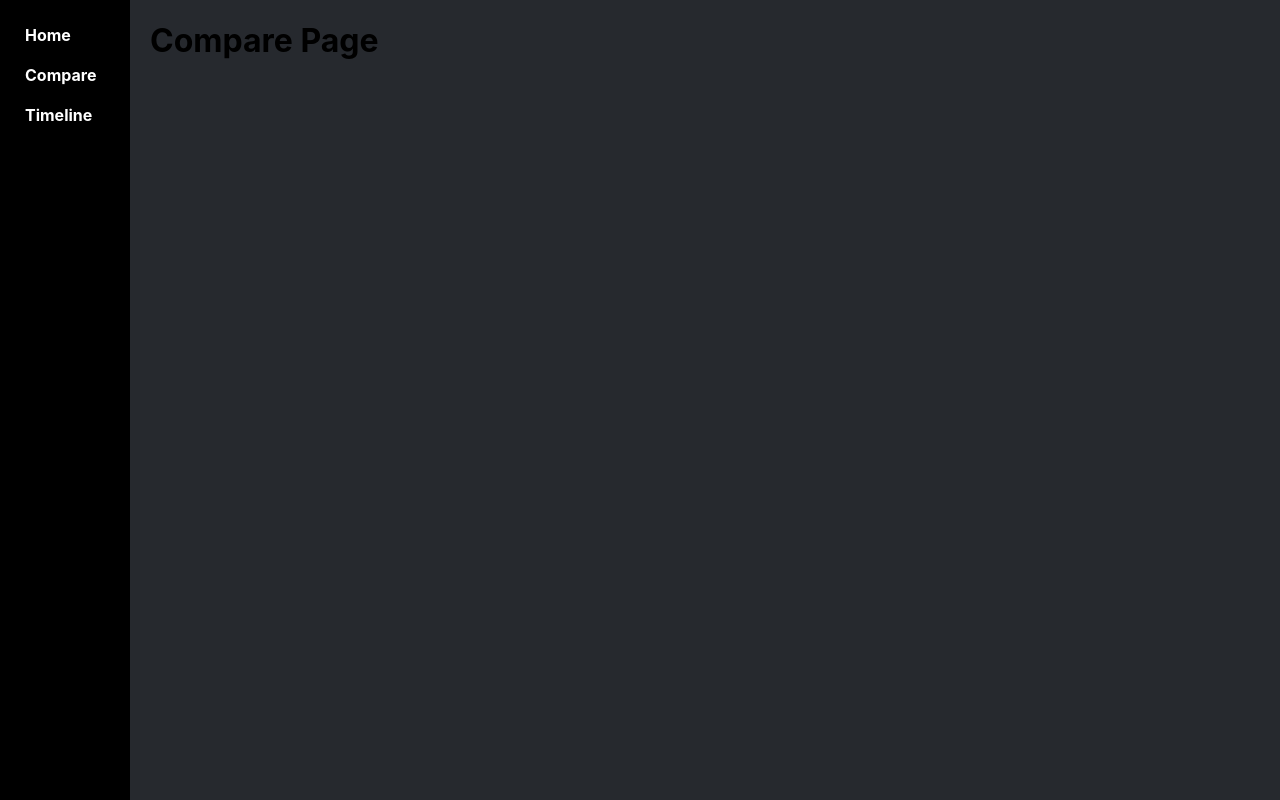
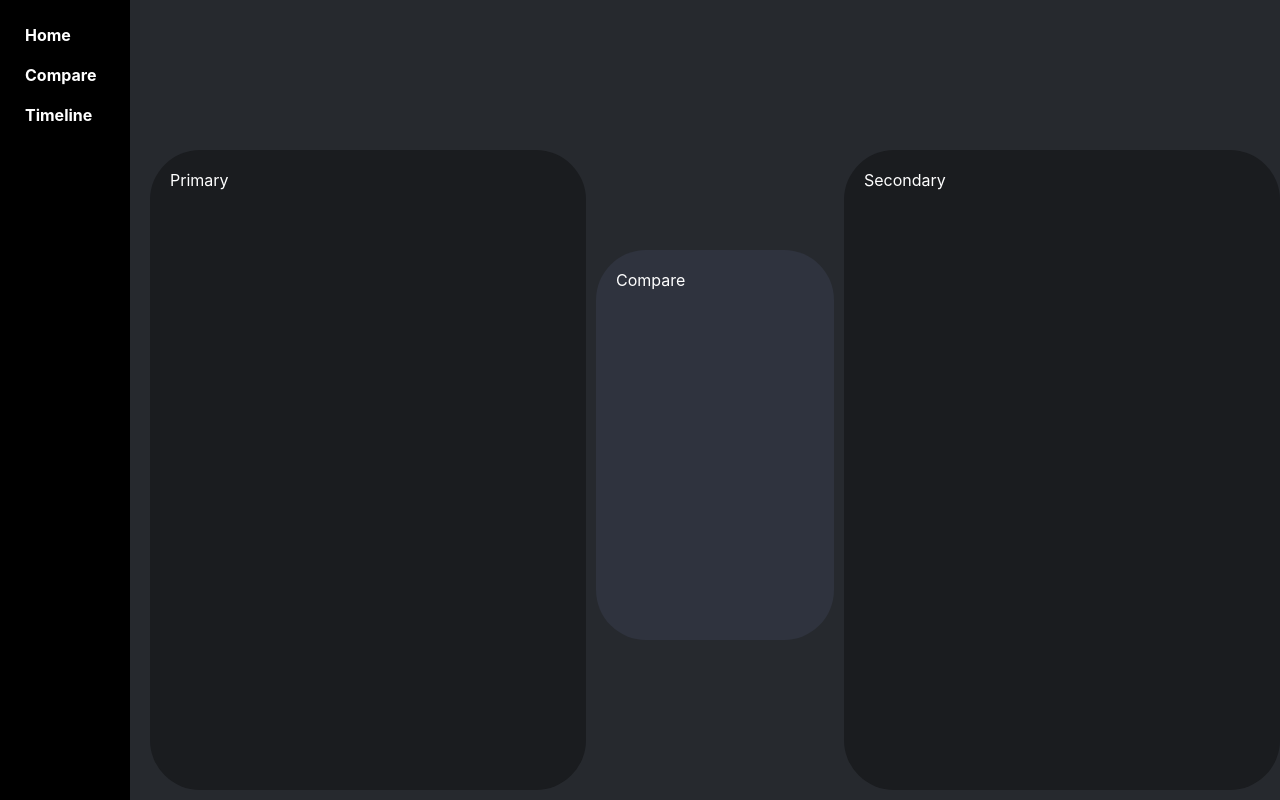
Before and after one commit to 321008Jaco/NBA_node, a React (Create React App) app in the folder nba/: page /compare in a window 1280 px wide. Built offline with nearby package versions, Linux system fonts and the light colour scheme.

Commit message:
Styling and charts
Did the styling for compare and timeline page. Added first chart to the home page.

```diff
--- a/nba/package.json
+++ b/nba/package.json
@@ -10,6 +10,7 @@
     "chart.js": "^4.4.2",
     "react": "^18.2.0",
     "react-bootstrap": "^2.10.1",
+    "react-chartjs-2": "^5.2.0",
     "react-dom": "^18.2.0",
     "react-router-dom": "^6.22.2",
     "react-scripts": "5.0.1",
--- a/nba/src/components/barchart.js
+++ b/nba/src/components/barchart.js
@@ -0,0 +1,41 @@
+import React from "react";
+import Chart from "chart.js/auto";
+import {Bar} from 'react-chartjs-2'
+
+const HomeChart = () => {
+    return (
+
+    <div>
+        <Bar
+            data={{
+                labels: ['2014', '2015', '2016' , '2017', '2018', '2019', '2020', '2021', '2022', '2023'],
+                datasets: [
+                    {
+                        label: 'Matches Won',
+                        data: ['24', '24', '19' ,'23', '32', '32', '26', '27', '36', '36'],
+                        backgroundColor: 'LightBlue',
+                        borderColor: 'black',
+                        borderWidth: 1,
+                    }
+                ]
+            }}
+            height={400}
+            width={500}
+            options={{
+                maintainAspectRatio: false,
+                scales: {
+                    yAxes: [
+                        {
+                            ticks: {
+                                beginAtZero: true,
+                            }
+                        }
+                    ]
+                }
+            }}
+        />
+        </div>
+    );
+};
+
+export default HomeChart;
--- a/nba/src/components/home.css
+++ b/nba/src/components/home.css
@@ -11,7 +11,7 @@
   .top-columns {
     display: flex;
     flex-wrap: wrap;
-    flex: 3; /* Adjusted to match the width of the first column before */
+    flex: 3;
   }
 
   .main-column {
@@ -26,7 +26,6 @@
   .side-column {
     flex: 1;
     background-color: #2F333E;
-    padding: 20px;
     min-height: 40vh;
     margin-left: 20px;
     border-radius: 50px;
--- a/nba/src/components/home.js
+++ b/nba/src/components/home.js
@@ -1,5 +1,6 @@
 import './home.css';
 import React from 'react';
+import HomeChart from './barchart';
 
 const Home = () => {
   return (
@@ -9,12 +10,12 @@ const Home = () => {
         <div className="top-columns">
           <div className="main-column">
             <div className="content">
-              {/* Your main content goes here */}
+              {/* content here */}
             </div>
           </div>
           <div className="side-column">
             <div className="content">
-              {/* Your side content goes here */}
+            {/* content here */}
             </div>
           </div>
         </div>
@@ -22,7 +23,7 @@ const Home = () => {
       <div className="container">
         <div className="third-column">
           <div className="content">
-            {/* Your third column content goes here */}
+          <HomeChart />
           </div>
         </div>
       </div>
--- /dev/null
+++ b/nba/src/pages/compare.css
@@ -0,0 +1,34 @@
+.compare-container {
+    display: flex;
+    margin-top: 150px;
+    color: white;
+  }
+
+  .big-column {
+    flex: 1;
+    background-color: #1a1c1f;
+    padding: 20px;
+    border-radius: 50px;
+  }
+
+  .small-column {
+    flex: 0.5;
+    background-color: #2F333E;
+    padding: 20px;
+    border-radius: 50px;
+  }
+
+  .left-column {
+    margin-right: 10px;
+    height: 600px;
+  }
+
+  .right-column {
+    margin-left: 10px;
+    height: 600px;
+  }
+
+  .small-column {
+    height: 350px;
+    margin-top: 100px;
+  }
--- a/nba/src/pages/compare.js
+++ b/nba/src/pages/compare.js
@@ -1,11 +1,23 @@
 import React from 'react';
+import './compare.css';
 
 const Compare = () => {
   return (
-    <div>
-      <h1>Compare Page</h1>
+    <div className="compare-container">
+      <div className="big-column left-column">
+        {/* Content Here */}
+        Primary
+      </div>
+      <div className="small-column">
+        {/* Content Here */}
+        Compare
+      </div>
+      <div className="big-column right-column">
+        {/* Content Here */}
+        Secondary
+      </div>
     </div>
   );
-};
+}
 
 export default Compare;
--- a/nba/src/pages/timeline.js
+++ b/nba/src/pages/timeline.js
@@ -2,9 +2,32 @@ import React from 'react';
 
 const Timeline = () => {
   return (
+
     <div>
       <h1>Timeline Page</h1>
+      <div className="graph-container">
+        <div className="top-columns">
+          <div className="main-column">
+            <div className="content">
+              {/* content here */}
+            </div>
+          </div>
+          <div className="side-column">
+            <div className="content">
+              {/* content here */}
+            </div>
+          </div>
+        </div>
+      </div>
+      <div className="container">
+        <div className="third-column">
+          <div className="content">
+            {/* content here */}
+          </div>
+        </div>
+      </div>
     </div>
+
   );
 };
 
```
Also changed, not shown: nba/src/components/assets/Logo.png (added), nba/src/pages/timeline.css (added), 1 other file (tests, documents, lock files or other folders).
